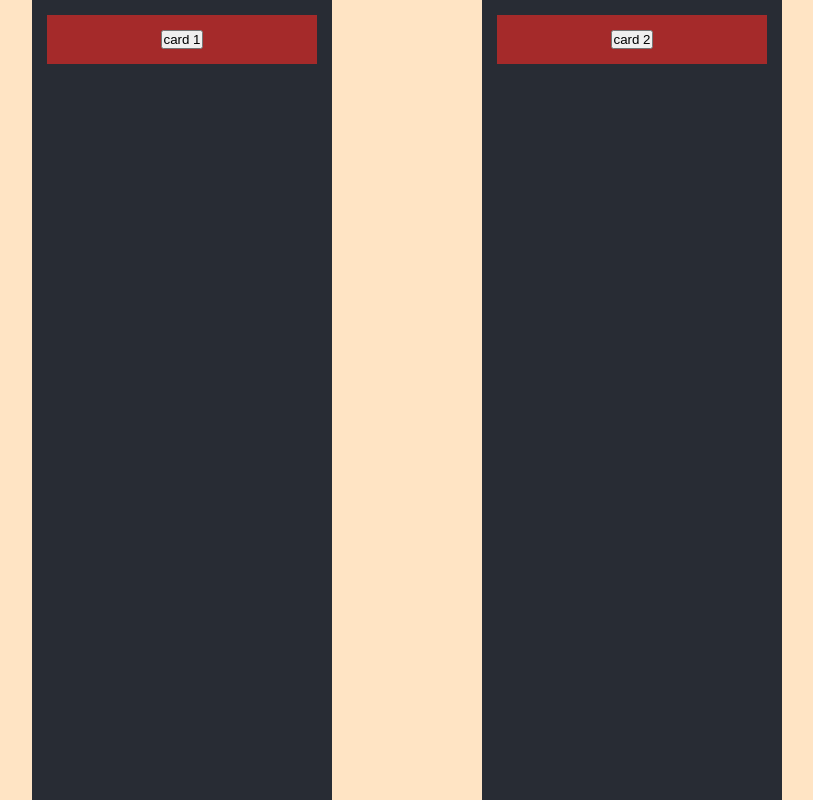
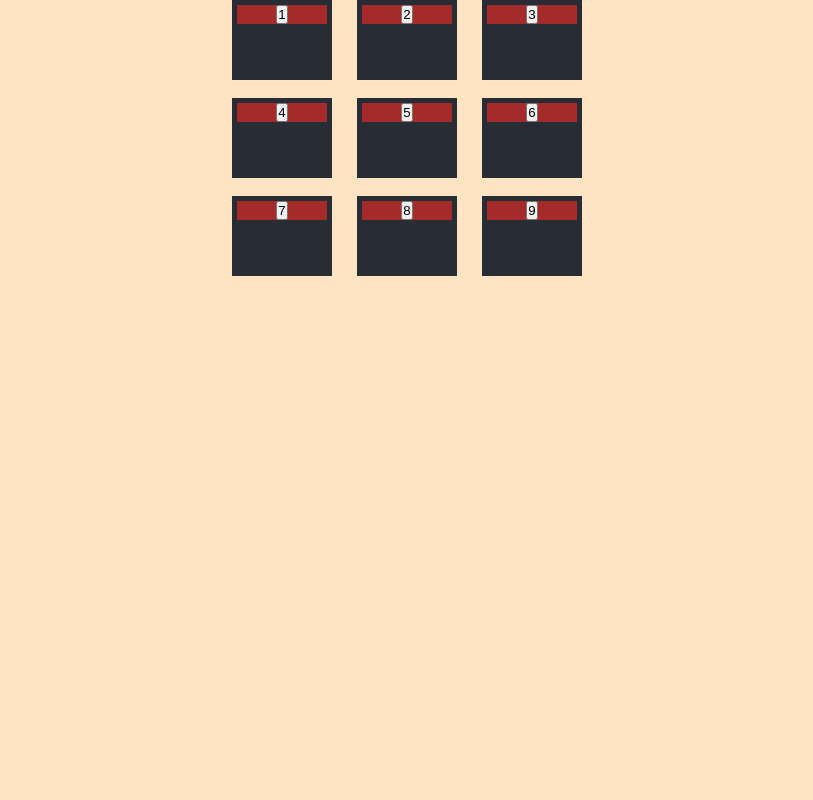
Before and after one commit to SafaaKHADIM/Broken-Calculator, a React (Create React App) app: page / in a window 1280 px wide. Shown: the whole page, without its empty margins (233-1046 px from the left). Built offline with nearby package versions, Linux system fonts and the light colour scheme.

Commit message:
general design of the calculator

```diff
--- a/src/App.js
+++ b/src/App.js
@@ -10,15 +10,56 @@ function App() {
         <main className="flexbox">
           <Board id="board-1" className="board">
             <Card id="card-1" className="card" draggable="true" idblock="board-1">
-              <button>card 1</button>
+              <button> 1</button>
             </Card>
           </Board>
           <Board id="board-2" className="board">
             <Card id="card-2" className="card" draggable="true" idblock="board-2">
-              <button>card 2</button>
+              <button> 2</button>
+            </Card>
+          </Board>
+          <Board id="board-3" className="board">
+            <Card id="card-3" className="card" draggable="true" idblock="board-3">
+                <button> 3</button>
             </Card>
           </Board>
         </main>
+          <br/>
+          <main className="flexbox">
+              <Board id="board-4" className="board">
+                  <Card id="card-4" className="card" draggable="true" idblock="board-4">
+                      <button> 4</button>
+                  </Card>
+              </Board>
+              <Board id="board-5" className="board">
+                  <Card id="card-5" className="card" draggable="true" idblock="board-5">
+                      <button> 5</button>
+                  </Card>
+              </Board>
+              <Board id="board-6" className="board">
+                  <Card id="card-6" className="card" draggable="true" idblock="board-6">
+                      <button> 6</button>
+                  </Card>
+              </Board>
+          </main>
+          <br/>
+          <main className="flexbox">
+              <Board id="board-7" className="board">
+                  <Card id="card-7" className="card" draggable="true" idblock="board-7">
+                      <button> 7</button>
+                  </Card>
+              </Board>
+              <Board id="board-8" className="board">
+                  <Card id="card-8" className="card" draggable="true" idblock="board-8">
+                      <button> 8</button>
+                  </Card>
+              </Board>
+              <Board id="board-9" className="board">
+                  <Card id="card-9" className="card" draggable="true" idblock="board-9">
+                      <button> 9</button>
+                  </Card>
+              </Board>
+          </main>
       </div>
   );
 }
--- a/src/index.css
+++ b/src/index.css
@@ -10,11 +10,11 @@ body {
 
 .flexbox {
   display: flex;
-  justify-content: space-between;;
+  justify-content: space-between;
 
   width:100%;
-  max-width: 750px;
-  height: 100vh;
+  max-width: 350px;
+  height: 10vh;
 
   overflow: hidden;
 
@@ -27,15 +27,15 @@ body {
   flex-direction: column;
 
   width: 100%;
-  max-width: 300px;
+  max-width: 100px;
 
   background-color: #282c34;
 
-  padding: 15px;
+  padding: 5px;
 }
 
 .flexbox .board .card{
-  padding:15px 25px;
+  padding:0px 2px;
   background-color: brown;
 
   cursor: pointer;
```
